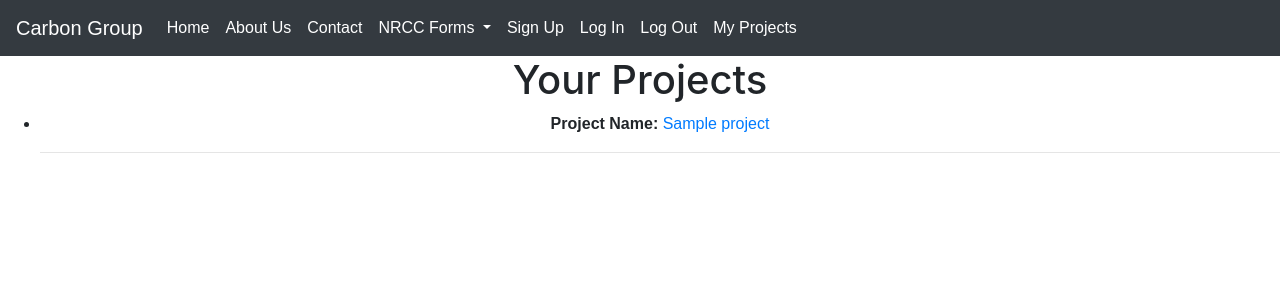
After one commit to BenLalor/LTS_ComplianceSoftware_VanillaJavascript, a Flask app: template website/templates/viewProjects.html in a window 1280 px wide. The commit adds this page. Shown: the top 300 px of the page. Run offline with Flask 2, Linux system fonts and the light colour scheme; the template is opened without the code that fills it: most values are stand-ins (such as "Sample title", 1, 10 or a date in 2020); some libraries are stand-ins or nearby versions.

Commit message:
Add View Projects page - View project page shows a list of all the LTS projects for the current user and allows them to click on a project to view the project. Currently, it takes them to a new LTS, and does not show the existing project. This functionality will be added in the comming commits.

```diff
--- a/website/templates/base.html
+++ b/website/templates/base.html
@@ -81,6 +81,9 @@
           <li class="nav-item active">
             <a class="nav-link" href="/logout">Log Out</a>
           </li>
+          <li class="nav-item active">
+            <a class="nav-link" href="/existingLTS">My Projects</a>
+          </li>
         </ul>
       </div>
     </nav>
--- /dev/null
+++ b/website/templates/viewProjects.html
@@ -0,0 +1,16 @@
+{% extends "base.html"%}
+{% block title%}
+View Projects
+{% endblock %}
+{% block content%}
+<h1>Your Projects</h1>
+    <ul>
+        {% for project in ltsProjects %}
+            <li>
+                <strong>Project Name:</strong> <a href="{{ url_for('views.lts', project_id=project.id) }}">{{ project.project_name }}</a> <br>
+
+            </li>
+            <hr>
+        {% endfor %}
+    </ul>
+{% endblock %}
```
